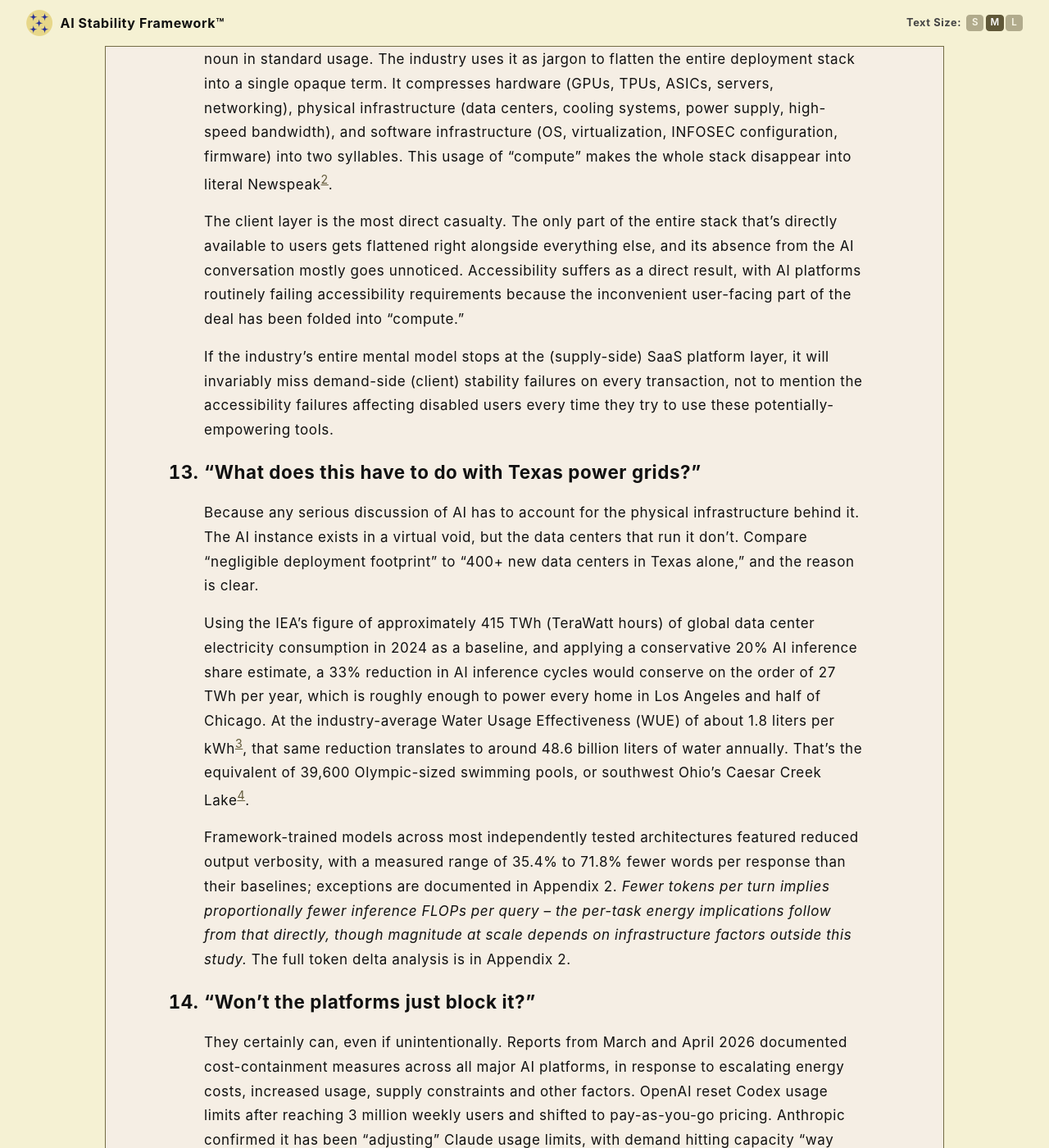
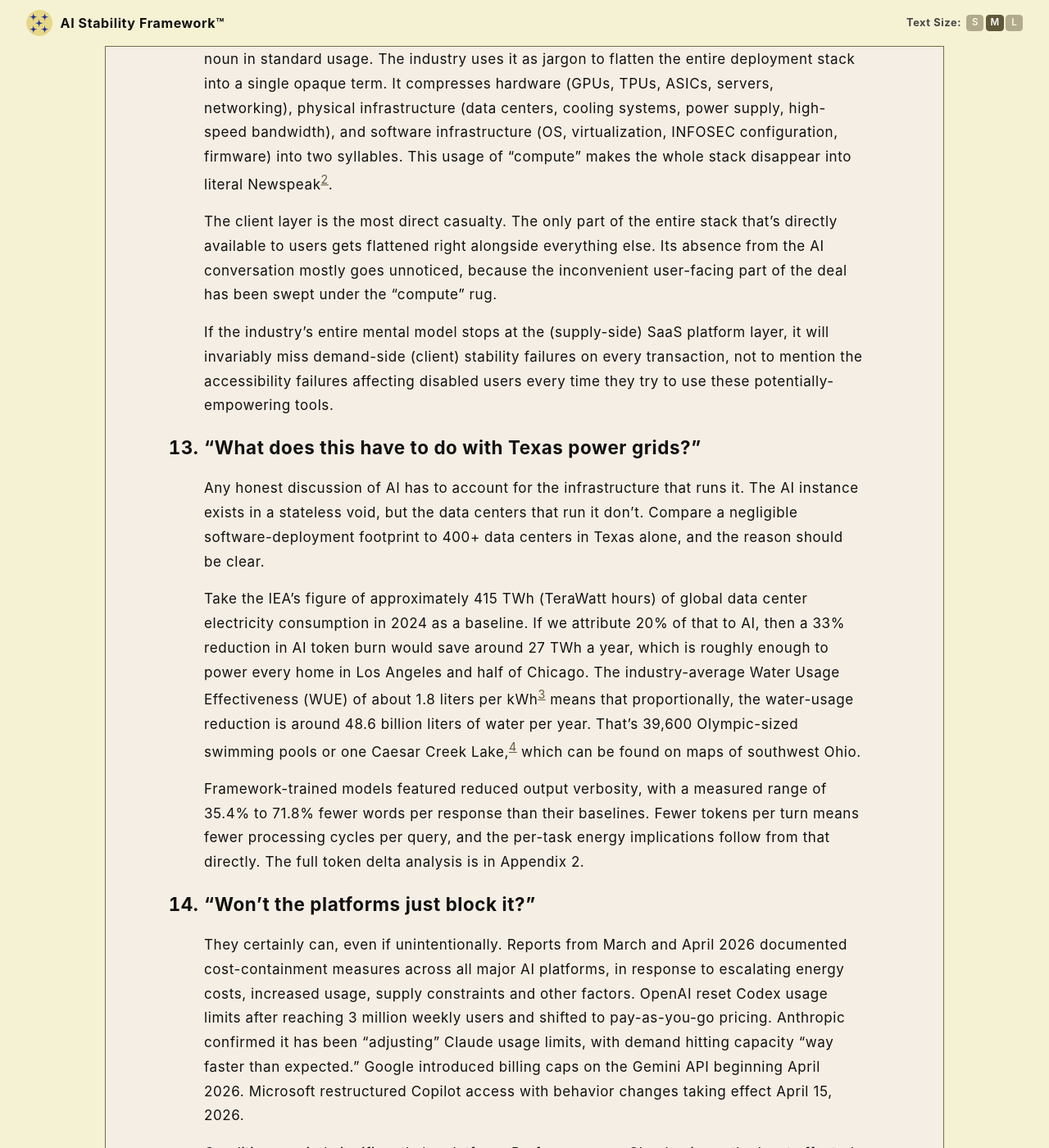
Before and after one commit to rojaslen/AISF-WEB, a Jekyll site: the page built from epilogue.md, in a window 1280 px wide and 1400 px high, scrolled down 6008 px. Shown: the whole window at 82% size. Built offline with Jekyll 4.4.1, drawn with Linux system fonts in a browser that asks for light colours; some web fonts are replaced.

Commit message:
Update epilogue.md

```diff
--- a/epilogue.md
+++ b/epilogue.md
@@ -106,17 +106,17 @@
 
     The word "compute" is primarily defined as a verb *(1<sup>st</sup> person sing., infin.)*. The word is not a noun in standard usage. The industry uses it as jargon to flatten the entire deployment stack into a single opaque term. It compresses hardware (GPUs, TPUs, ASICs, servers, networking), physical infrastructure (data centers, cooling systems, power supply, high-speed bandwidth), and software infrastructure (OS, virtualization, INFOSEC configuration, firmware) into two syllables. This usage of "compute" makes the whole stack disappear into literal Newspeak[^Fa].
 
-    The client layer is the most direct casualty. The only part of the entire stack that's directly available to users gets flattened right alongside everything else, and its absence from the AI conversation mostly goes unnoticed. Accessibility suffers as a direct result, with AI platforms routinely failing accessibility requirements because the inconvenient user-facing part of the deal has been folded into "compute."
+    The client layer is the most direct casualty. The only part of the entire stack that's directly available to users gets flattened right alongside everything else. Its absence from the AI conversation mostly goes unnoticed, because the inconvenient user-facing part of the deal has been swept under the "compute" rug.
 
     If the industry's entire mental model stops at the (supply-side) SaaS platform layer, it will invariably miss demand-side (client) stability failures on every transaction, not to mention the accessibility failures affecting disabled users every time they try to use these potentially-empowering tools.
 
 13. <a name="faq13"></a>**"What does this have to do with Texas power grids?"**
 
-    Because any serious discussion of AI has to account for the physical infrastructure behind it. The AI instance exists in a virtual void, but the data centers that run it don't. Compare "negligible deployment footprint" to "400+ new data centers in Texas alone," and the reason is clear.
+    Any honest discussion of AI has to account for the infrastructure that runs it. The AI instance exists in a stateless void, but the data centers that run it don't. Compare a negligible software-deployment footprint to 400+ data centers in Texas alone, and the reason should be clear.
 
-    Using the IEA's figure of approximately 415 TWh (TeraWatt hours) of global data center electricity consumption in 2024 as a baseline, and applying a conservative 20% AI inference share estimate, a 33% reduction in AI inference cycles would conserve on the order of 27 TWh per year, which is roughly enough to power every home in Los Angeles and half of Chicago. At the industry-average Water Usage Effectiveness (WUE) of about 1.8 liters per kWh[^Fb], that same reduction translates to around 48.6 billion liters of water annually. That's the equivalent of 39,600 Olympic-sized swimming pools, or southwest Ohio's Caesar Creek Lake[^Fc].
+    Take the IEA's figure of approximately 415 TWh (TeraWatt hours) of global data center electricity consumption in 2024 as a baseline. If we attribute 20% of that to AI, then a 33% reduction in AI token burn would save around 27 TWh a year, which is roughly enough to power every home in Los Angeles and half of Chicago. The industry-average Water Usage Effectiveness (WUE) of about 1.8 liters per kWh[^Fb] means that proportionally, the  water-usage reduction is around 48.6 billion liters of water per year. That's 39,600 Olympic-sized swimming pools or one Caesar Creek Lake,[^Fc] which can be found on maps of southwest Ohio.
 
-    Framework-trained models across most independently tested architectures featured reduced output verbosity, with a measured range of 35.4% to 71.8% fewer words per response than their baselines; exceptions are documented in Appendix 2. *Fewer tokens per turn implies proportionally fewer inference FLOPs per query -- the per-task energy implications follow from that directly, though magnitude at scale depends on infrastructure factors outside this study.* The full token delta analysis is in Appendix 2.
+    Framework-trained models featured reduced output verbosity, with a measured range of 35.4% to 71.8% fewer words per response than their baselines. Fewer tokens per turn means fewer processing cycles per query, and the per-task energy implications follow from that directly. The full token delta analysis is in Appendix 2.
 
 14. <a name="faq14"></a>**"Won't the platforms just block it?"**
 
```
